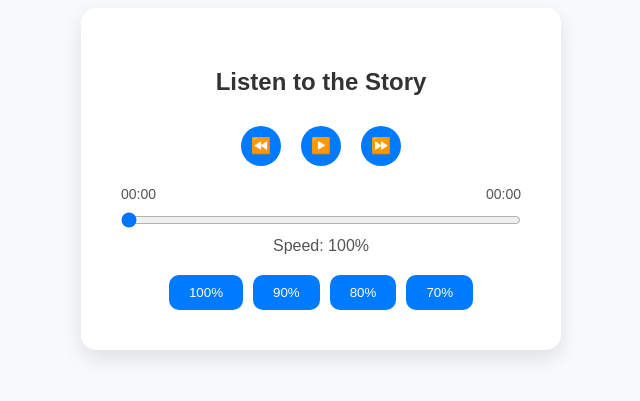
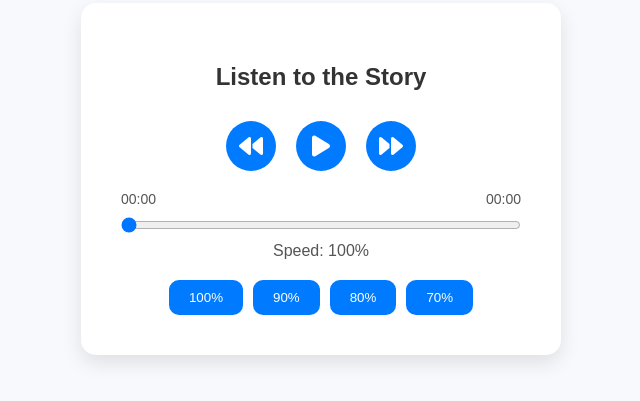
Before and after one commit to defroged/Story-Generator, a website: page audio-player.html in a window 1280 px wide. Shown: the part 221-622 px from the top of the page, without its empty margins (319-959 px from the left). Drawn offline with Linux system fonts and the light colour scheme.

Commit message:
better player buttons

```diff
--- a/audio-player.html
+++ b/audio-player.html
@@ -4,6 +4,10 @@
     <meta charset="UTF-8">
     <meta name="viewport" content="width=device-width, initial-scale=1.0">
     <title>Custom Audio Player</title>
+
+    <!-- Load FontAwesome for icons -->
+    <script src="https://kit.fontawesome.com/a076d05399.js" crossorigin="anonymous"></script>
+
     <style>
         body {
             font-family: 'Arial', sans-serif;
@@ -39,15 +43,19 @@
             margin-bottom: 20px;
         }
 
+        /* Styling for the icon buttons */
         .btn {
             background-color: #007bff;
             color: white;
             border: none;
             border-radius: 50%;
-            width: 40px;
-            height: 40px;
-            font-size: 16px;
+            width: 50px;
+            height: 50px;
+            font-size: 24px;
             cursor: pointer;
+            display: flex;
+            justify-content: center;
+            align-items: center;
             transition: background-color 0.3s;
         }
 
@@ -108,11 +116,17 @@
     <div class="container">
         <h2>Listen to the Story</h2>
 
-        <!-- Play/Pause and Control Buttons -->
+        <!-- Play/Pause and Control Buttons with FontAwesome Icons -->
         <div id="custom-player">
-            <button class="btn" onclick="rewindAudio()">⏪</button>
-            <button class="btn" id="play-pause-btn" onclick="togglePlay()">▶️</button>
-            <button class="btn" onclick="skipAudio()">⏩</button>
+            <button class="btn" onclick="rewindAudio()">
+                <i class="fas fa-backward"></i>
+            </button>
+            <button class="btn" id="play-pause-btn" onclick="togglePlay()">
+                <i class="fas fa-play"></i>
+            </button>
+            <button class="btn" onclick="skipAudio()">
+                <i class="fas fa-forward"></i>
+            </button>
         </div>
 
         <!-- Current Time and Duration Display -->
@@ -157,14 +171,14 @@
             alert("No audio URL provided.");
         }
 
-        // Play and pause the audio
+        // Play and pause the audio, toggle play/pause icon
         function togglePlay() {
             if (audioPlayer.paused) {
                 audioPlayer.play();
-                playPauseBtn.innerHTML = "⏸️";
+                playPauseBtn.innerHTML = '<i class="fas fa-pause"></i>';
             } else {
                 audioPlayer.pause();
-                playPauseBtn.innerHTML = "▶️";
+                playPauseBtn.innerHTML = '<i class="fas fa-play"></i>';
             }
         }
 
```
